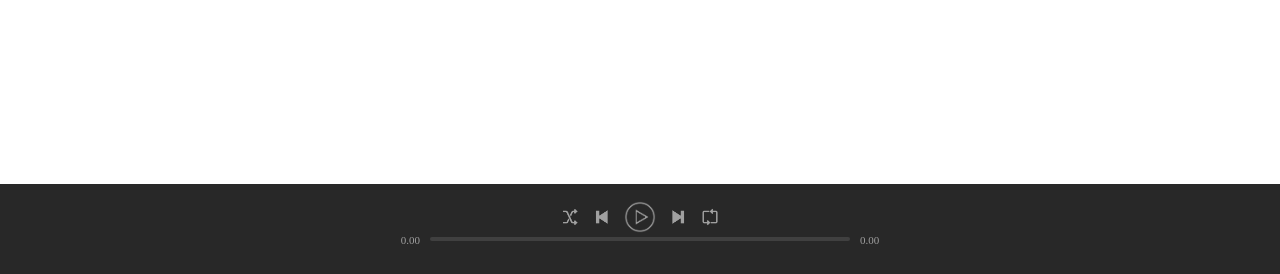
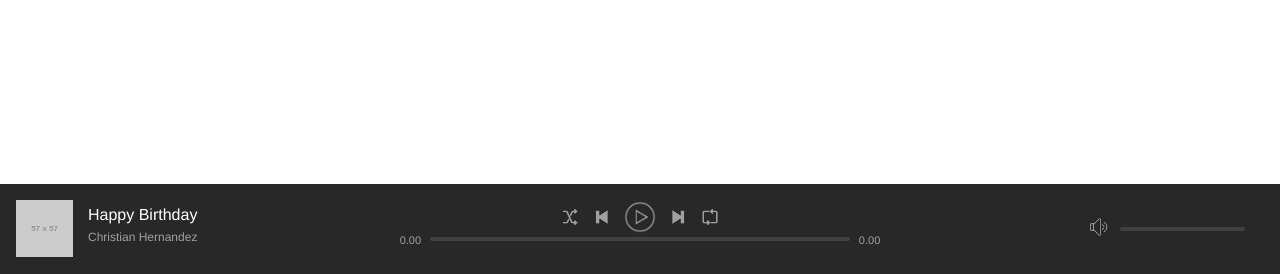
Before and after one commit to christianh814/orpheus, a PHP site: page / in a window 1280 px wide. Shown: the part 526-800 px from the top of the page. Run offline with PHP 8.4, Linux system fonts and the light colour scheme; the visitor is signed in with stand-in values (Sample User, id 1); grey boxes labelled with a size stand in for pictures from a placeholder-image service; some libraries are stand-ins or nearby versions.

Commit message:
Fixed errors

```diff
--- a/assets/css/style.css
+++ b/assets/css/style.css
@@ -4,7 +4,30 @@ html, body {
 	margin: 0;
 	height: 100%;
 }
+* {
+	font-family: "Helvetica Neue", Helvetica, Arial, sans-serif;
+	color: #fff;
+}
 /* IDs */
+#nowPlayingLeft .albumArtwork {
+	height: 100%;
+	max-width: 57px;
+	margin-right: 15px;
+	float: left;
+	background-size: cover;
+}
+#nowPlayingLeft .trackInfo {
+	display: table;
+}
+#nowPlayingLeft .trackInfo .trackName {
+	margin: 6px 0;
+	display: inline-block;
+	width: 100%;
+}
+#nowPlayingLeft .trackInfo .artistName {
+	font-size: 12px;
+	color: #a0a0a0;
+}
 #nowPlayingBarContainer {
 	width: 100%;
 	background-color: #282828;
@@ -23,6 +46,10 @@ html, body {
 	width: 30%;
 	min-width: 180px;
 }
+#nowPlayingRight {
+	position: relative;
+	margin-top: 16px;
+}
 #nowPlayingCenter {
 	width: 40%;
 	max-width: 700px;
@@ -32,6 +59,7 @@ html, body {
 }
 #nowPlayingBar .content {
 	width: 100%;
+	height: 57px;
 }
 /* classes */
 .playerControls .buttons {
@@ -85,3 +113,11 @@ html, body {
 .playbackBar .progressBar {
 	margin-top: 3px;
 }
+.volumeBar {
+	width: 180px;
+	position: absolute;
+	right: 0;
+}
+.volumeBar .progressBar {
+	width: 125px;
+}
--- a/index.php
+++ b/index.php
@@ -17,6 +17,21 @@ if (isset($_SESSION['user_logged_in'])) {
 		<div id="nowPlayingBar">
 
 			<div id="nowPlayingLeft">
+				<div class="content">
+					<span class="albumLink">
+						<img src="http://placehold.it/57x57" class="albumArtwork"></img>
+					</span>
+
+					<div class="trackInfo">
+						<span class="trackName">
+							Happy Birthday
+						</span>
+
+						<span class="artistName">
+							Christian Hernandez
+						</span>
+					</div><!-- track info -->
+				</div>
 			</div> <!-- now playing left -->
 
 			<div id="nowPlayingCenter">
@@ -64,6 +79,18 @@ if (isset($_SESSION['user_logged_in'])) {
 			</div> <!-- now playing center -->
 
 			<div id="nowPlayingRight">
+				<div class="volumeBar">
+					<button class="controlButton volume" title="Volume Button" alt="volume">
+						<img src="assets/images/icons/volume.png"></img>
+					</button>
+
+					<div class="progressBar">
+						<div class="progressBarBg">
+							<div class="progress"></div>
+						</div> <!-- PB bg -->
+					</div><!-- progress bar-->
+
+				</div>
 			</div> <!-- now playing right -->
 
 		</div> <!-- now playing bar-->
```
